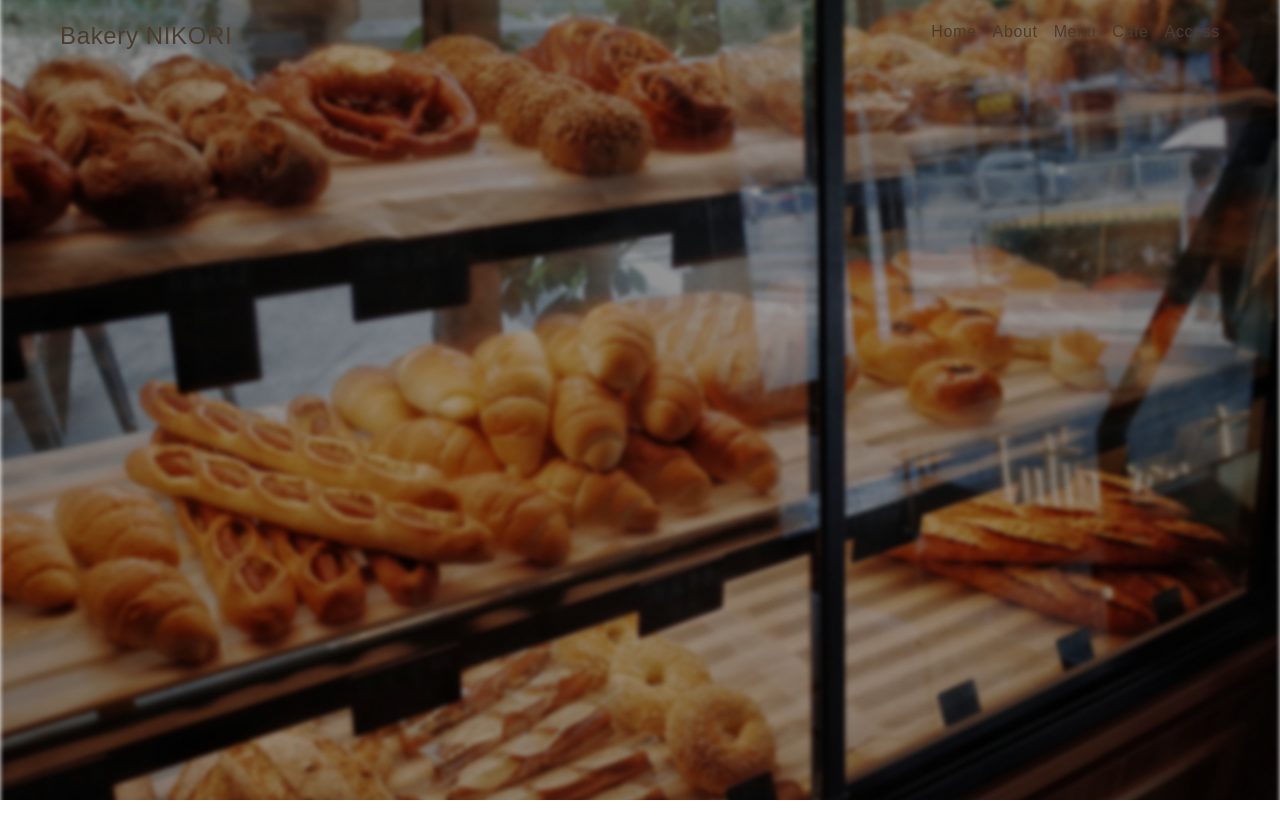
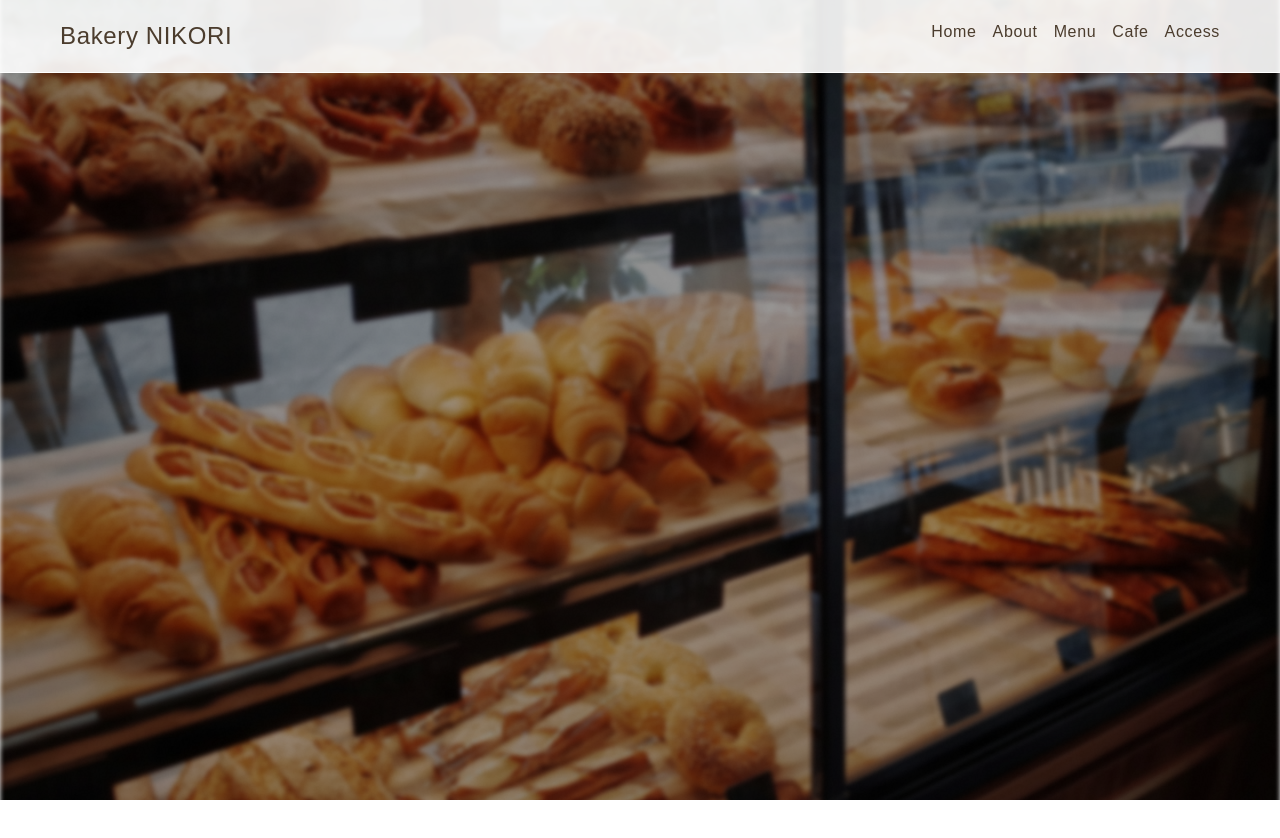
Before and after one commit to junya3/training_react, a Next.js app: page / in a window 1280 px wide. Shown: the top 838 px of the page. Built offline with nearby package versions, Linux system fonts and the light colour scheme; a web font is replaced by a local one.

Commit message:
headerに背景色を追加しました。

```diff
--- a/src/components/commons/Header.module.css
+++ b/src/components/commons/Header.module.css
@@ -11,35 +11,25 @@
 
   padding: 1.5rem 3.75rem;
   color: var(--text-color-100);
-
-  transition: color .5s ease;
+  background: color-mix(in srgb, var(--bg-color-white)90%, #0000);
+  border-bottom: 1px solid var(--bg-color-white);
 
   h1 {
     font-size: var(--font-lg);
     font-weight: 500;
   }
+
   nav ul {
     display: flex;
     gap: var(--gap-16px);
   }
+
   a {
     font-size: var(--font-sm);
     text-transform: capitalize;
-
-    transition: color .5s ease;
 
     &:hover {
       color: color-mix(in srgb, var(--text-color-100) 50%, #0000);
     }
   }
-
-  &.whiteText {
-    color: var(--text-white);
-    a{
-      color: var(--text-white);
-      &:hover{
-        color: color-mix(in srgb, var(--text-white) 50%, #0000);
-      }
-    }
-  }
 }
--- a/src/components/commons/Header.tsx
+++ b/src/components/commons/Header.tsx
@@ -16,6 +16,7 @@ export default function Header({ title }: { title: string }) {
           </ul>
         </nav>
       </header>
+
     </>
   );
 }
```
